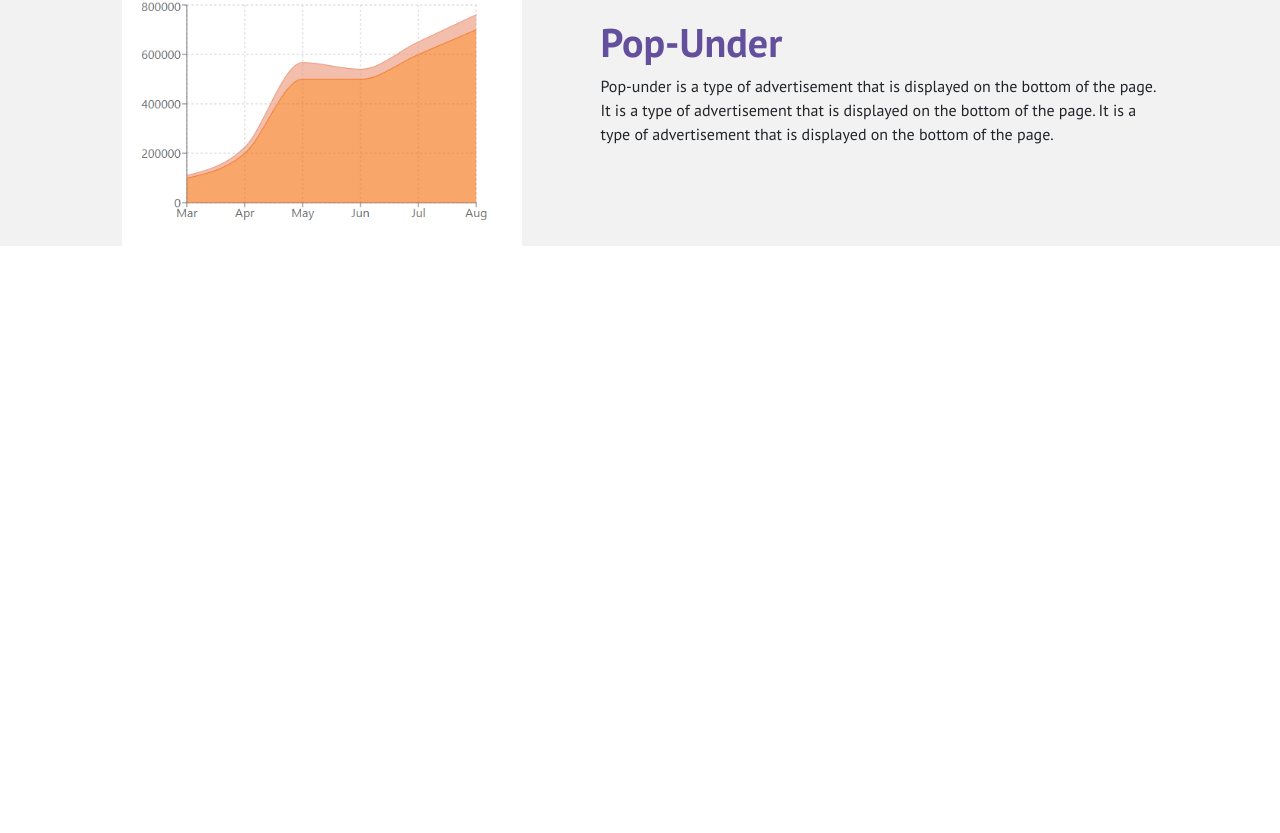
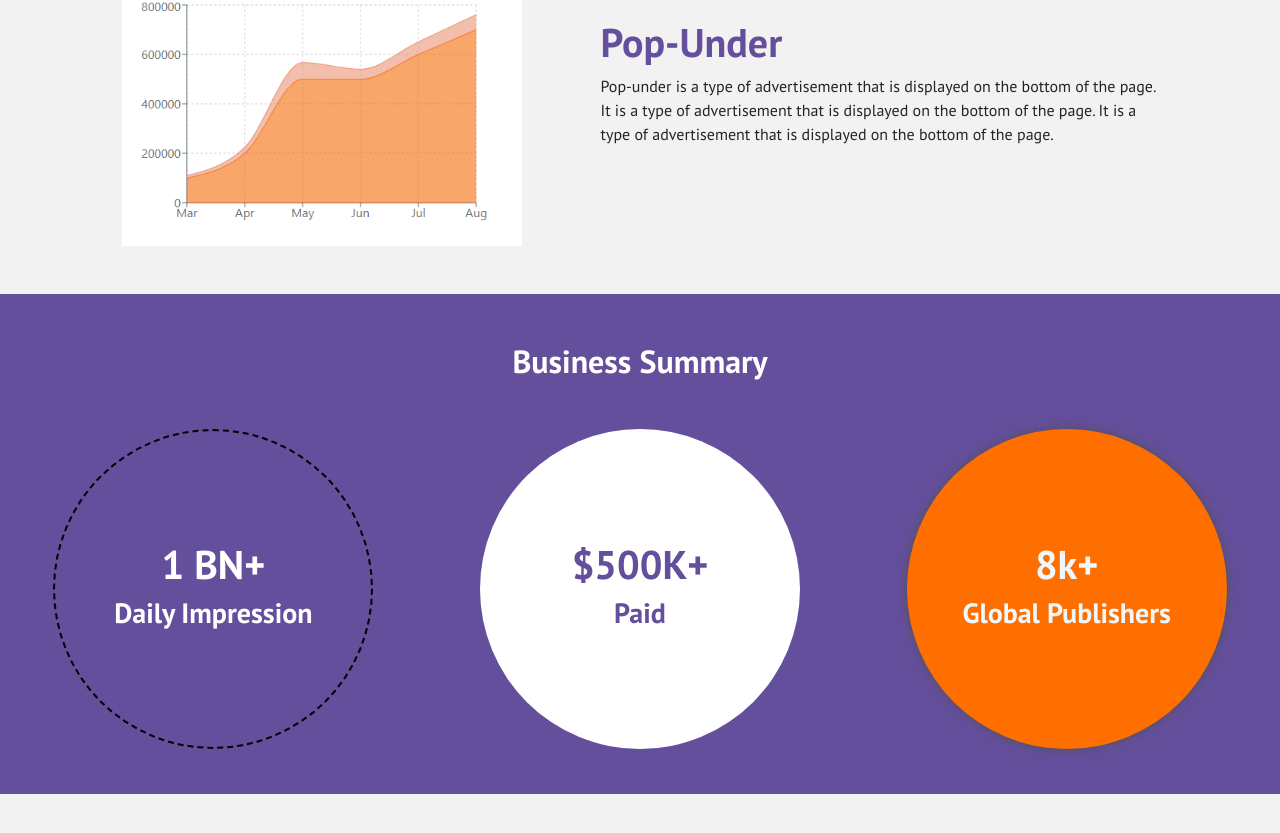
Before and after one commit to saminravi99/masterkey-task-1, a React (Create React App) app: page / in a window 1280 px wide. Shown: the part 1545-2378 px from the top of the page. Before the commit the page ends 1791 px from the top, so only its background shows below. Built offline with nearby package versions, Linux system fonts and the light colour scheme.

Commit message:
summary added

```diff
--- a/src/components/Home/Home.js
+++ b/src/components/Home/Home.js
@@ -2,13 +2,15 @@ import React from 'react';
 import AdFormats from '../AdFormats/AdFormats';
 import Hero from '../Hero/Hero';
 import Services from '../Services/Services';
+import Summary from '../Summary/Summary';
 
 const Home = () => {
     return (
-        <div>
+        <div className="pb-5">
             <Hero></Hero>
             <Services></Services>
             <AdFormats></AdFormats>
+            <Summary></Summary>
         </div>
     );
 };
--- /dev/null
+++ b/src/components/Summary/Summary.css
@@ -0,0 +1,36 @@
+.summary-section {
+  background-color: #644f9c;
+  height: 500px;
+}
+
+.stat {
+  padding: 50px;
+  width: 320px;
+  height: 320px;
+  text-align: center;
+  border-radius: 50%;
+}
+
+.stat > div > h1, h3{
+      font-weight: 700;
+}
+
+.stat-one {
+  background-color: transparent;
+  border: 2px dashed black;
+  color: rgb(255, 255, 255);
+}
+.stat-two {
+  background-color: white;
+  color:#644F9C
+}
+.stat-three {
+  background-color: #ff6f00;
+  color: aliceblue;
+  box-shadow: 0px 0px 10px #52504f;
+}
+
+.business-summary{
+    color: #ffffff;
+    font-weight: 700;
+}
--- /dev/null
+++ b/src/components/Summary/Summary.js
@@ -0,0 +1,32 @@
+import React from "react";
+import "./Summary.css";
+
+const Summary = () => {
+  return (
+    <div className="mt-5 summary-section py-5">
+      <h2 className="text-center mb-5 business-summary">Business Summary</h2>
+      <div className=" d-flex justify-content-around align-items-center">
+        <div className="stat stat-one d-flex align-items-center justify-content-center">
+          <div>
+            <h1>1 BN+</h1>
+            <h3>Daily Impression</h3>
+          </div>
+        </div>
+        <div className="stat stat-two d-flex align-items-center justify-content-center">
+          <div>
+            <h1>$500K+</h1>
+            <h3>Paid</h3>
+          </div>
+        </div>
+        <div className="stat stat-three d-flex align-items-center justify-content-center">
+          <div>
+            <h1>8k+</h1>
+            <h3>Global Publishers</h3>
+          </div>
+        </div>
+      </div>
+    </div>
+  );
+};
+
+export default Summary;
```
